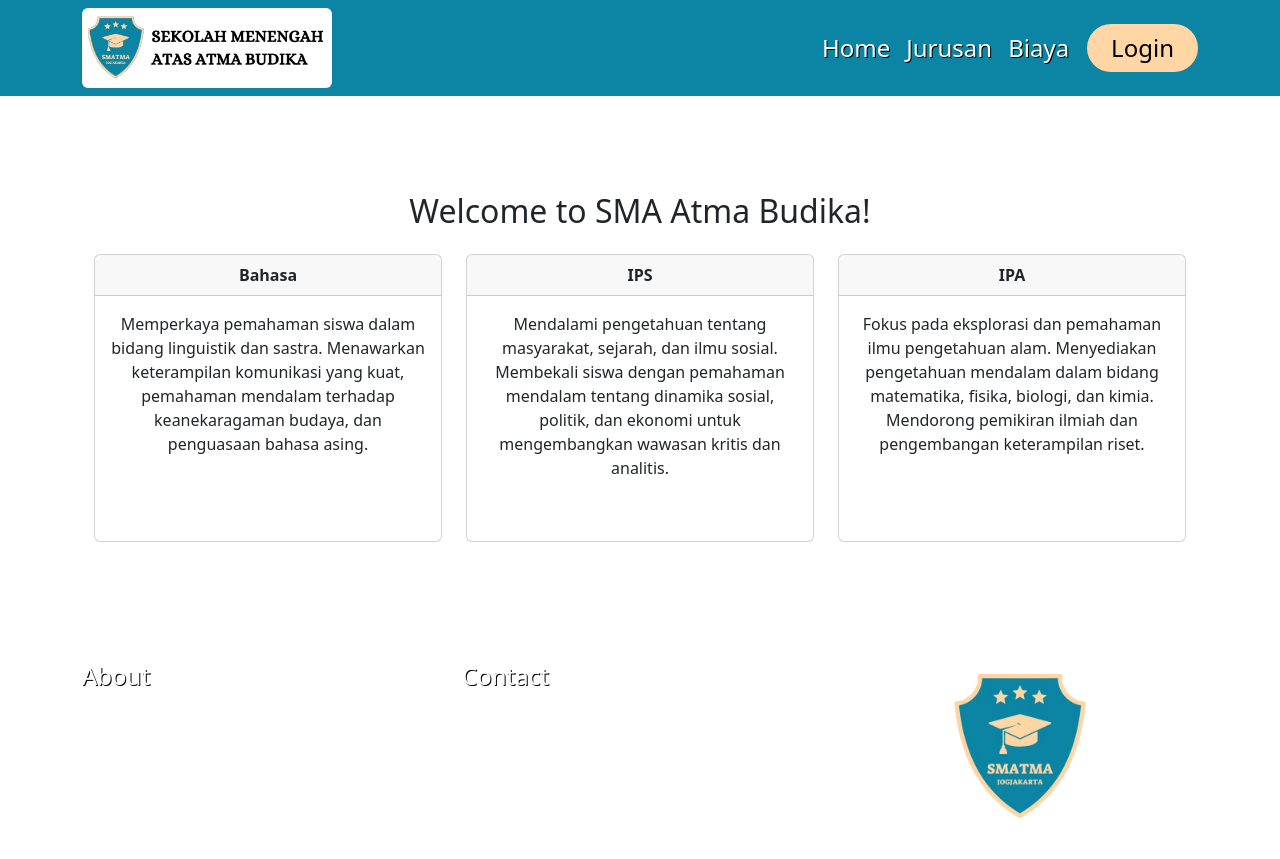
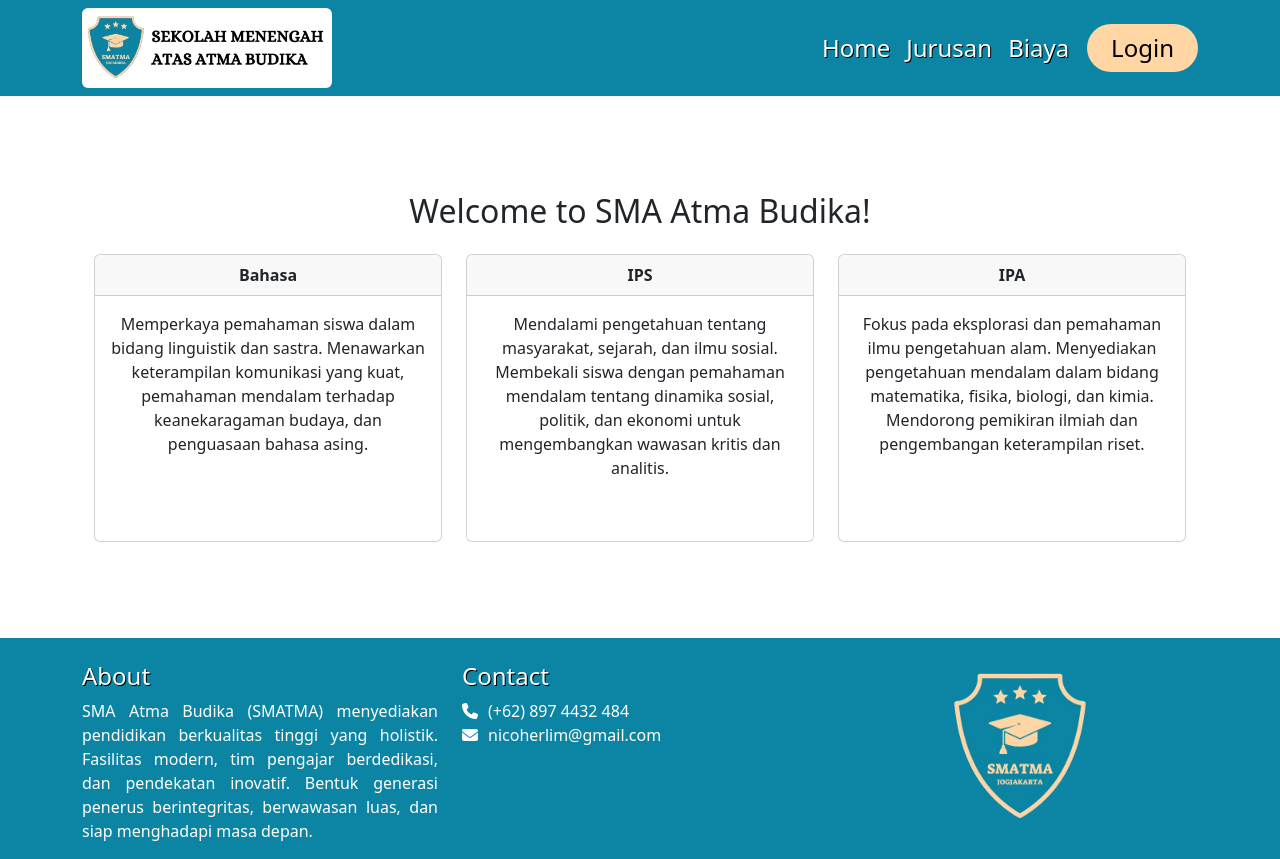
Before and after one commit to byonicku/Frontend_PPDB_SMATMA, a React (Vite) app: page / in a window 1280 px wide. Built offline with nearby package versions, Linux system fonts and the light colour scheme.

Commit message:
fix footer no bg colour

```diff
--- a/src/components/footer/footer.css
+++ b/src/components/footer/footer.css
@@ -18,6 +18,7 @@
 }
 
 footer {
+    background-color: #0c84a4;
     width: 100%;
     position: relative;
     clear: both;
```
